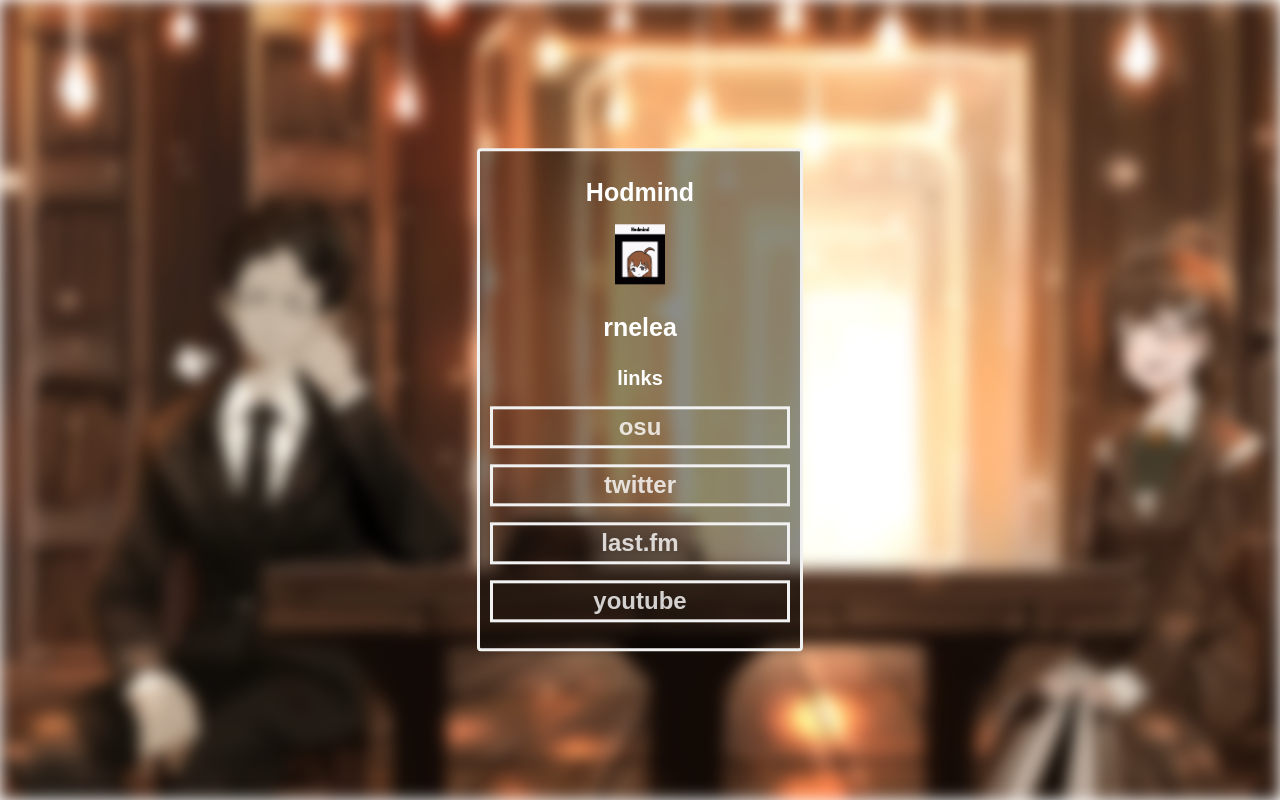
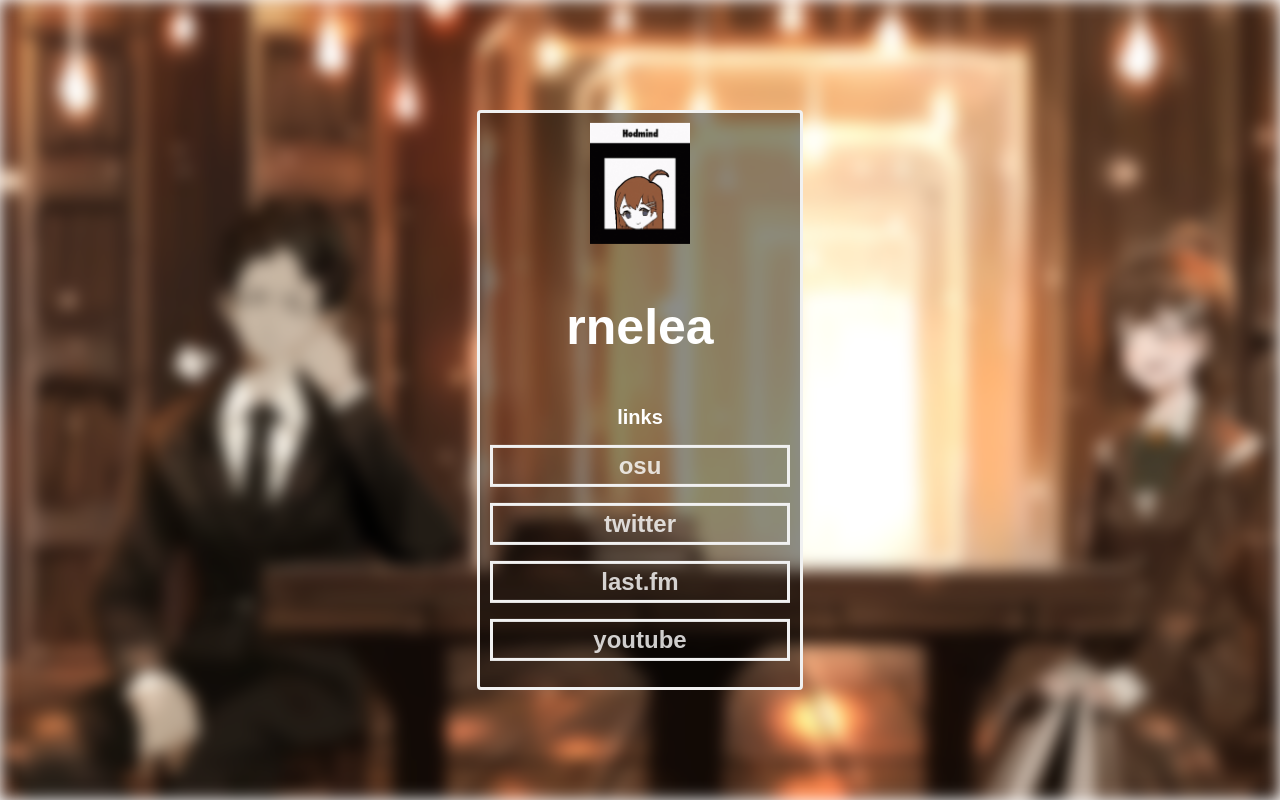
Before and after one commit to rnelea/rnelea, a plain HTML site: page index.html in a window 1280 px wide. Drawn offline with Linux system fonts and the light colour scheme.

Commit message:
Update index.html

```diff
--- a/index.html
+++ b/index.html
@@ -5,10 +5,10 @@
         <title>Hodmind</title>
         <link rel="shortcut icon" type="image/x-icon" href="favicon.ico">
         <meta name="viewport" content="width=device-width, initial-scale=1">
-        <meta content="rnelea" property="og:title" />
-        </meta content ="hod" property="og:description" />
-        <meta content="https://rnelea.github.io/" property="og:url" />
-        <meta content="https://raw.githubusercontent.com/rnelea/rnelea/main/assets/icon.jpg" property="og:image" />
+        <meta content="Hodmind" property="og:title" />
+        <meta content ="hod" property="og:description" />
+        <meta content="https://rnelea.github.io/rnelea" property="og:url" />
+        <meta content="https://raw.githubusercontent.com/rnelea/rnelea/main/assets/icon.png" property="og:image" />
         <meta content="#ebebeb" data-react-helment="true" name="theme-color" />
     </head>
 
@@ -65,9 +65,8 @@
 <div class ="bg-image"></div>
     <body>
         <div class="main-stuff">
-            <h1 style="font-size:25px">Hodmind</h1>
-            <img src="https://raw.githubusercontent.com/rnelea/rnelea/main/assets/hodmind.gif" style="width:50px; height50px;"/>
-            <p style="font-size:25px;">rnelea</p>
+            <img src="https://raw.githubusercontent.com/rnelea/rnelea/main/assets/hodmind.gif" style="width:100px; height100px;"/>
+            <p style="font-size:50px;">rnelea</p>
             <h2 style="font-size:20px;">links</h2>
                 <p style="border-width:3px; border-style:solid; border-color:#f1f1f1"</p>
                 <a href="https://osu.ppy.sh/users/23810847">osu</a>
```
